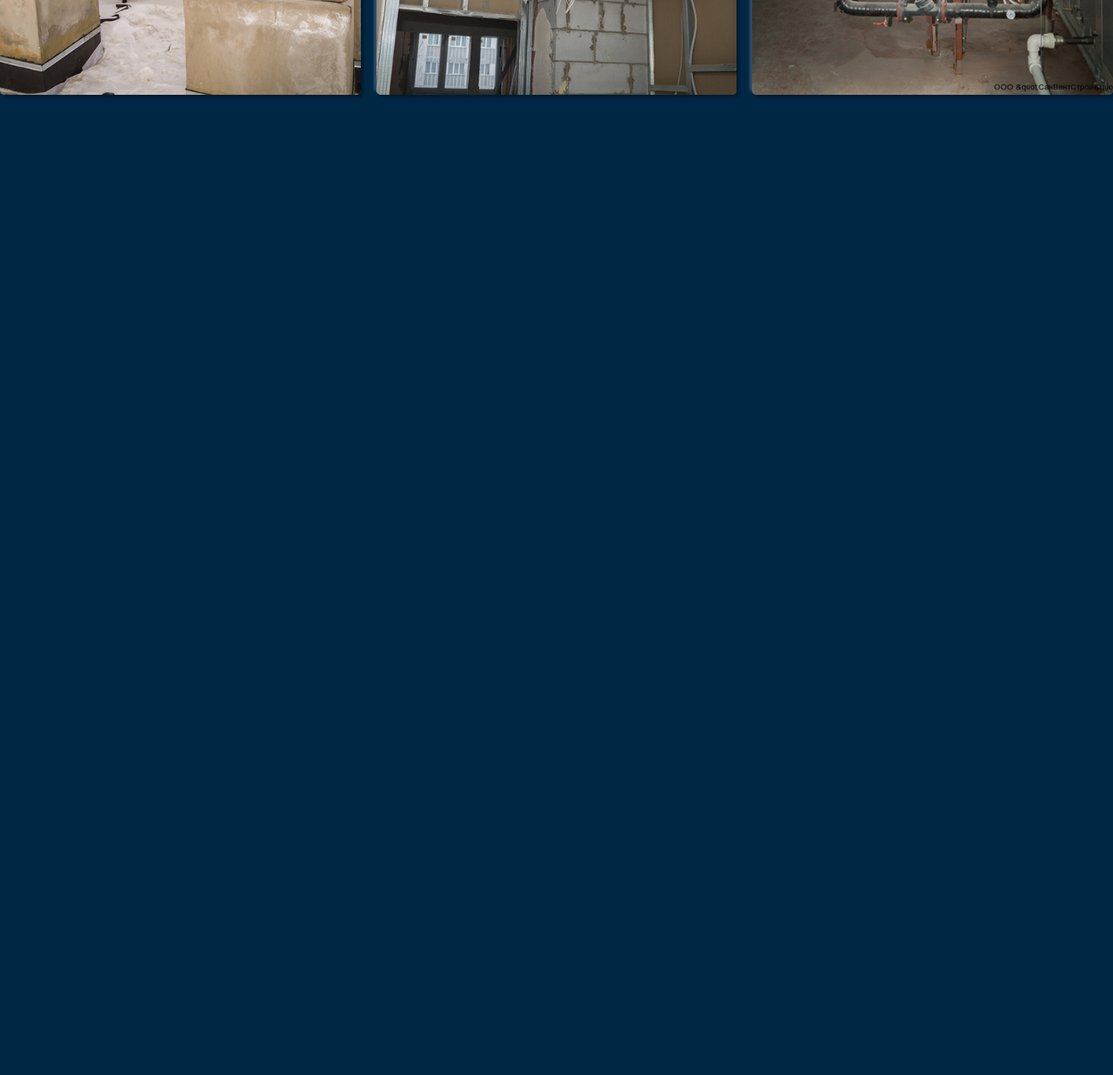
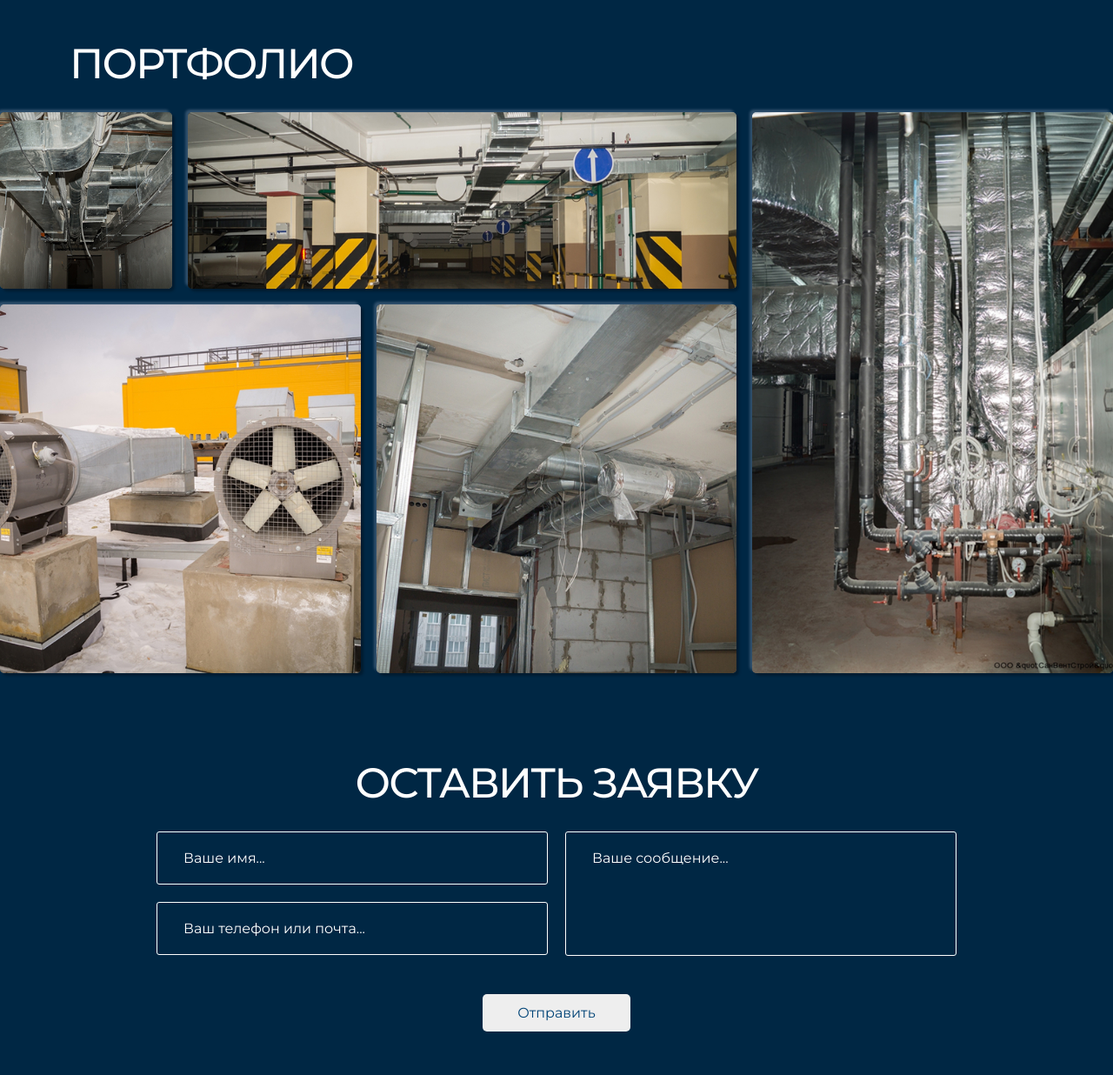
Before and after one commit to LapkiWEB/SanVentStroy, a plain HTML site: page app/index.html in a window 1280 px wide. Shown: the part 5310-6546 px from the top of the page at 87% size. Before the commit the page ends 5469 px from the top, so only its background shows below. Drawn offline with Linux system fonts and the light colour scheme; some packages are replaced by stand-ins of ours; a script that the page names is missing; files whose address does not match are found by name.

Commit message:
add request + adaptive

```diff
--- a/app/index.html
+++ b/app/index.html
@@ -302,6 +302,25 @@
         </div>
       </section>
 
+      <section class="certificates section">
+        <div class="container">
+          <h2 class="title-h2">
+            Сертификаты
+          </h2>
+          <div class="certificates__inner">
+            <div class="certificates__item">
+              <img src="images/content/certificates-1.jpg" alt="" class="certificates__img">
+            </div>
+            <div class="certificates__item">
+              <img src="images/content/certificates-1.jpg" alt="" class="certificates__img">
+            </div>
+            <div class="certificates__item">
+              <img src="images/content/certificates-1.jpg" alt="" class="certificates__img">
+            </div>
+          </div>
+        </div>
+      </section>
+
       <section class="section portfolio-grid">
         <div class="container">
           <h2 class="title-h2">
@@ -335,6 +354,39 @@
         </div>
       </section>
 
+      <section class="main-request section">
+
+        <div class="container">
+          <h2 class="request__title title-h2">
+            Оставить заявку
+          </h2>
+          <form class="request-form">
+            <div class="request__wrapper">
+              <div class="request__item">
+                <div class="request__items">
+                  <input type="text" name="name" class="request__items-input" placeholder="Ваше имя..." required>
+                </div>
+                <div class="request__items">
+                  <input type="text" name="name" class="request__items-input" placeholder="Ваш телефон или почта..." required>
+                </div>
+              </div>
+              <div class="request__item">
+                <div class="request__items">
+                  <textarea class="request__items-input request__items-textarea" name="text"
+                    placeholder="Ваше сообщение..."></textarea>
+                </div>
+              </div>
+            </div>
+            <div class="request__inner-btn">
+              <button class="request-btn global-btn">
+                Отправить
+              </button>
+            </div>
+          </form>
+        </div>
+
+      </section>
+
     </main>
     <footer class="footer">
 
--- a/app/scss/_media.scss
+++ b/app/scss/_media.scss
@@ -310,7 +310,9 @@
     grid-row-start: span 1;
     order: 2;
   }
-
+  .request__wrapper{
+    flex-wrap: wrap;
+  }
 }
 
 @media(max-width: 600px) {
--- a/app/scss/style.scss
+++ b/app/scss/style.scss
@@ -313,6 +313,26 @@
 
 // end section adv
 
+// start section certificates
+.certificates__inner {
+  display: flex;
+  justify-content: center;
+  margin-bottom: 30px;
+  gap: 20px;
+}
+
+.certificates__item {
+  // border-radius: 5px;
+  max-width: 320px;
+  width: 100%;
+
+  img {
+    border-radius: 5px;
+  }
+}
+
+// end section certificates
+
 // start section portfolio
 .portfolio-grid__inner {
   display: grid;
@@ -373,7 +393,72 @@
 // end section portfolio
 
 
+// start section request
 
+.main-request {
+  background-repeat: no-repeat;
+  background-size: cover;
+  background-position: center;
+}
+
+.main-request--bg {
+  // background: rgba(39, 70, 65, 0.60);
+  padding: 130px 0;
+
+}
+
+.request__title {
+  width: fit-content;
+ margin: 0 auto;
+  text-align: center;
+  margin-bottom: 30px;
+}
+
+.request__wrapper {
+  display: flex;
+  justify-content: center;
+  margin-bottom: 25px;
+}
+
+.request__item {
+  max-width: 450px;
+  width: 100%;
+  margin: 0px 10px;
+
+}
+
+.request__items-input {
+  border: 1px solid $white;
+  background-color: $dark-blue;
+  color: $white;
+  padding: 20px 30px;
+  margin-bottom: 20px;
+  width: 100%;
+  font-size: 16px;
+  border-radius: 3px;
+
+  &::placeholder {
+    color: $white;
+  }
+}
+
+.request__items-textarea {
+  margin-bottom: 0;
+  height: 143px !important;
+  resize: none;
+}
+
+.request__inner-btn {
+  width: 100%;
+  text-align: center;
+}
+
+.request-btn {
+  // color: $white;
+  border: none;
+}
+
+// end section request
 
 
 
```
Also changed, not shown: app/css/style.min.css, app/images/content/certificates-1.jpg (added).
